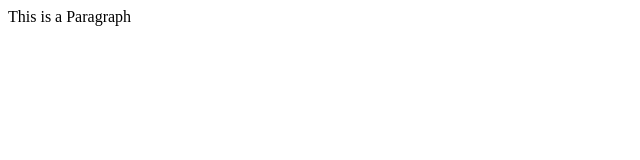
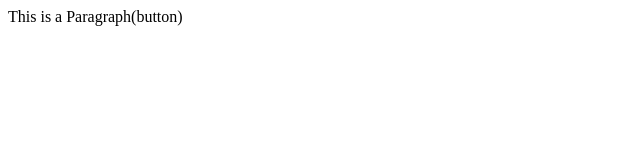
Before and after one commit to shambhu-codes/Staff-Management-System, a plain HTML site: page staffmanagementsystem/index.html in a window 1280 px wide. Shown: the full height of the page, 0-640 px from the left. Drawn offline with Linux system fonts and the light colour scheme.

```diff
--- a/staffmanagementsystem/index.html
+++ b/staffmanagementsystem/index.html
@@ -1 +1 @@
-<p>This is a Paragraph</p>
+<p>This is a Paragraph(button)</p>
```
